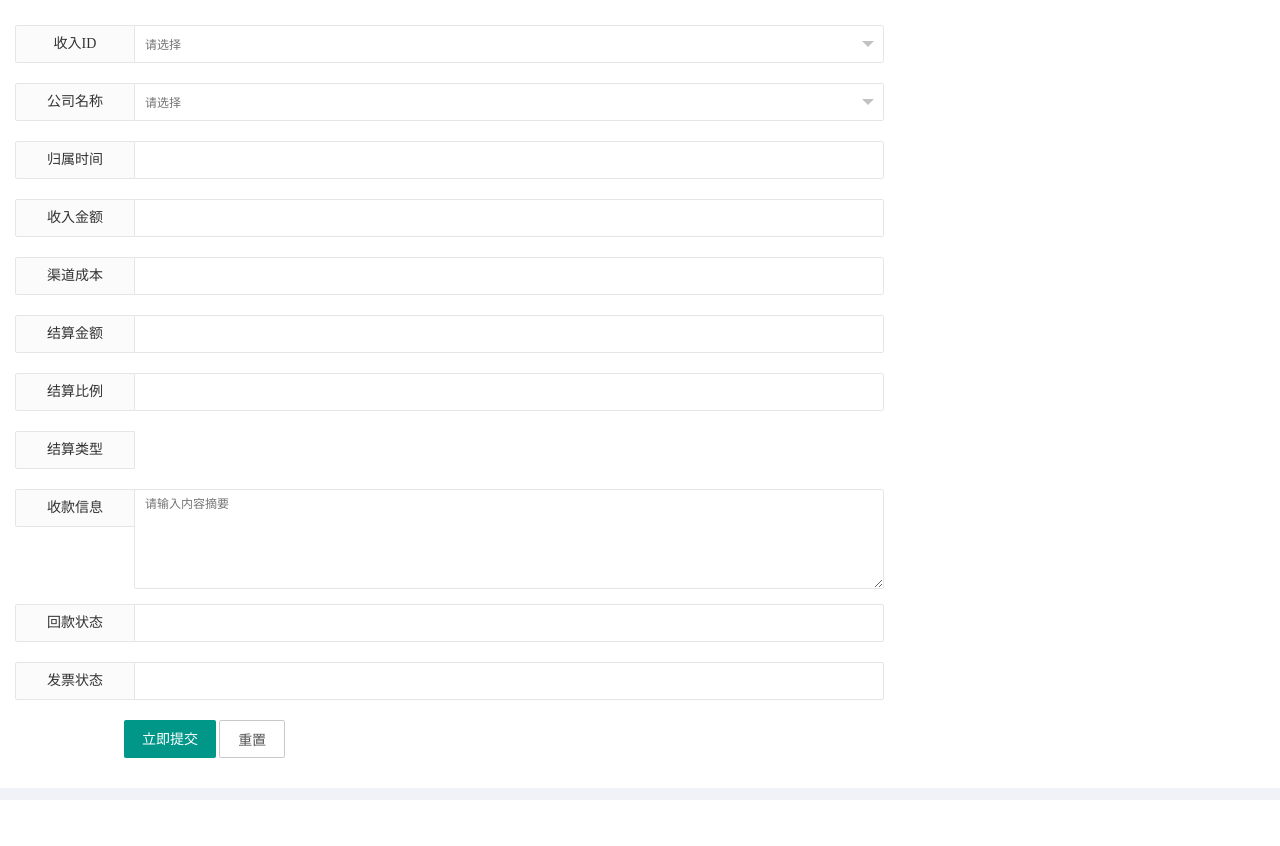
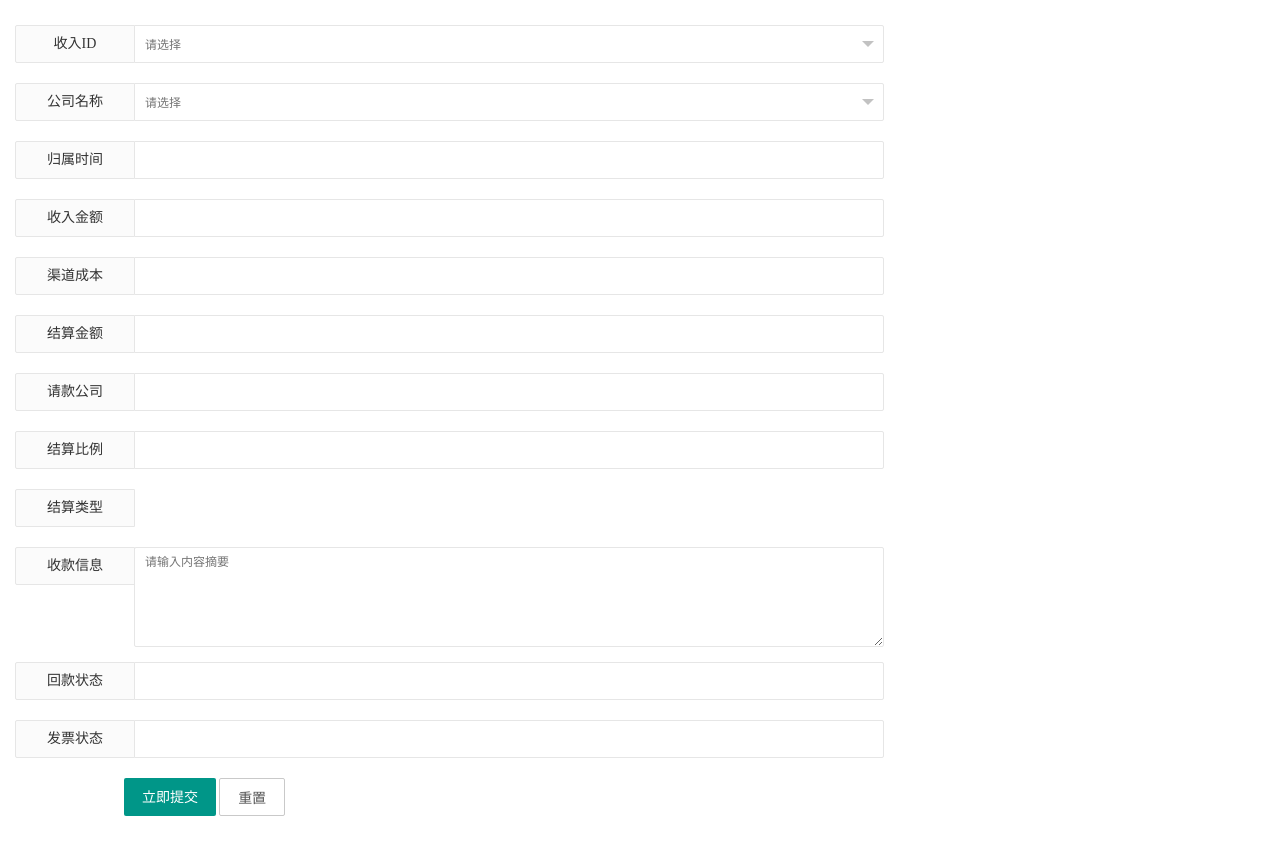
Before and after one commit to wvalianty/business, a Python web app: template www/templates/settlement_form.html in a window 1280 px wide. Before the commit the page ends 800 px from the top, so only its background shows below. Run offline with Jinja, Linux system fonts and the light colour scheme; the template is opened without the code that fills it, so the values that code supplies are empty; some libraries are stand-ins or nearby versions.

Commit message:
结算单新增请款金额

```diff
--- a/www/lib/models.py
+++ b/www/lib/models.py
@@ -82,6 +82,7 @@ class Settlement(Model):
     finished_time = DateTimeField()
     is_delete = IntegerField(default=0)
     stype = IntegerField(default=0)
+    pay_company = StringField()
 
 class Syslogs(Model):
     __table__ = 'syslog'
--- a/www/static/js/formpage.js
+++ b/www/static/js/formpage.js
@@ -56,6 +56,7 @@ $(function(){
                         hook_init_ui(form, layer)
                     }
 
+                    form.render();
                 });
             }
         },
--- a/www/templates/settlement_form.html
+++ b/www/templates/settlement_form.html
@@ -46,6 +46,12 @@
         <label class="layui-form-label">结算金额</label>
         <div class="layui-input-6">
             <input class="layui-input" v-model="info.balance" :max="info.money" lay-verify="required" type="number" name="balance" id="balance">
+        </div>
+    </div>
+    <div class="layui-form-item">
+        <label class="layui-form-label">请款公司</label>
+        <div class="layui-input-6">
+            <input class="layui-input" v-model="info.pay_company" :max="info.pay_company" lay-verify="required" type="text" name="pay_company" >
         </div>
     </div>
     <div class="layui-form-item">
--- a/www/templates/settlement_index.html
+++ b/www/templates/settlement_index.html
@@ -43,6 +43,7 @@
             <th>收入金额</th>
             <th>结算金额</th>
             <th>结算类型</th>
+            <th>请款公司</th>
             <th>收款信息</th>
             <th>结算进度</th>
             <th>操作</th>
@@ -56,6 +57,7 @@
             <td>{{ item.money }}</td>
             <td>{{ item.balance }}</td>
             <td>{{ item.stype_text }}</td>
+            <td>{{ item.pay_company }}</td>
             <td v-html="item.invoice" align="left"></td>
             <td v-html="item.status_text" ></td>
             <td>
@@ -67,7 +69,7 @@
             <td colspan="4" align="left">
                 合计收入金额: {{ other.totalMoney }}
             </td>
-            <td colspan="5" align="left">
+            <td colspan="6" align="left">
                  合计结算金额: {{ other.totalBalance }}
             </td>
         </tr>
```
Also changed, not shown: www/controllers/settlement.py (+6 -4 lines).
